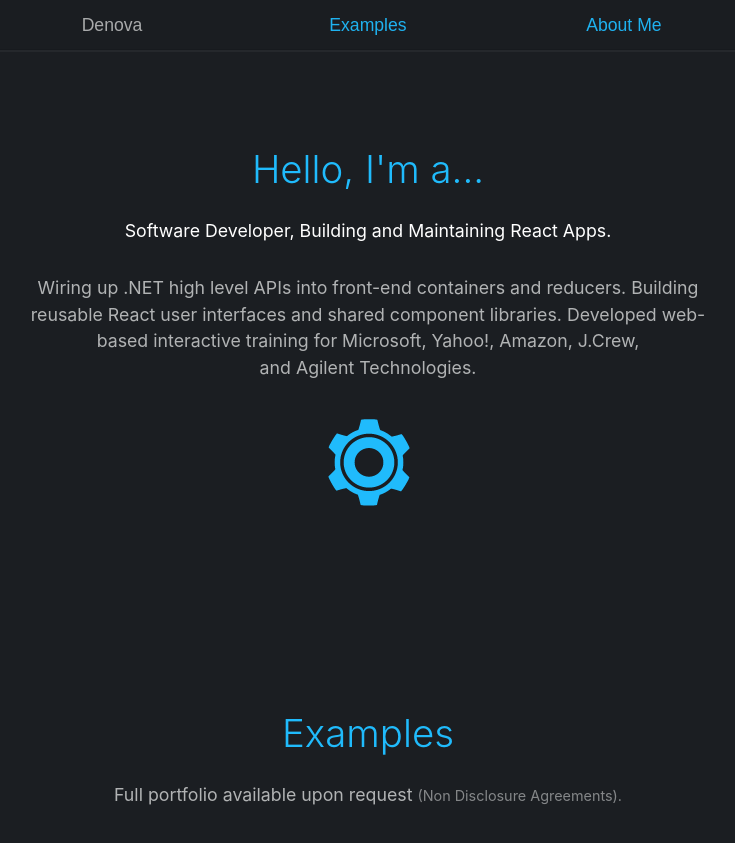
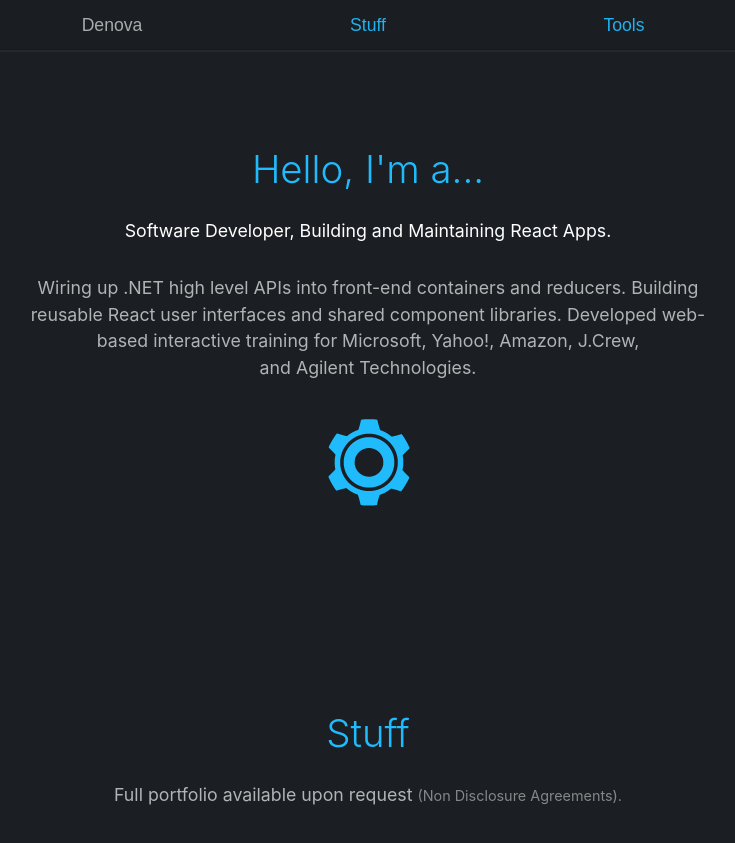
Before and after one commit to punchjay/denova-home, a website: page index.html in a window 1280 px wide. Shown: the top 843 px of the page, without its empty margins (272-1007 px from the left). Drawn offline with nearby package versions, Linux system fonts and the light colour scheme.

Commit message:
copy update

```diff
--- a/index.html
+++ b/index.html
@@ -29,8 +29,8 @@
         <header>
             <nav>
                 <button id="bt-one" class="nav-bt selected">Denova</button>
-                <button id="bt-two" class="nav-bt">Examples</button>
-                <button id="bt-three" class="nav-bt">About Me</button>
+                <button id="bt-two" class="nav-bt">Stuff</button>
+                <button id="bt-three" class="nav-bt">Tools</button>
             </nav>
         </header>
         <article id="bt-one-anchor" class="section01">
@@ -43,7 +43,7 @@
         </article>
         <article id="bt-two-anchor" class="section02">
             <div class="container">
-                <h1>Examples</h1>
+                <h1>Stuff</h1>
                 <p>Full portfolio available upon request <span class="small-copy">(Non&nbsp;Disclosure&nbsp;Agreements).</span></p>
                 <div>
                     <img src="media/xbox-ss.png" alt="XBox" width="300" />
@@ -57,7 +57,7 @@
         </article>
         <article id="bt-three-anchor" class="section03">
             <div class="container">
-                <h1>Skills and Techniques</h1>
+                <h1>Tools</h1>
                 <p>React.js, Redux, Styled Components, JavaScript, Git, Jest, Azure, DevOps, Teraform, SQL, Mongo DB, and some .NET&nbsp;Core</p>
                 <p>Closely collaborating with back-end Engineers and Designers, as a sole front-end Developer or in high velocity Agile&nbsp;Teams.</p>
                 <img src="media/tool.png" width="100" />
```
